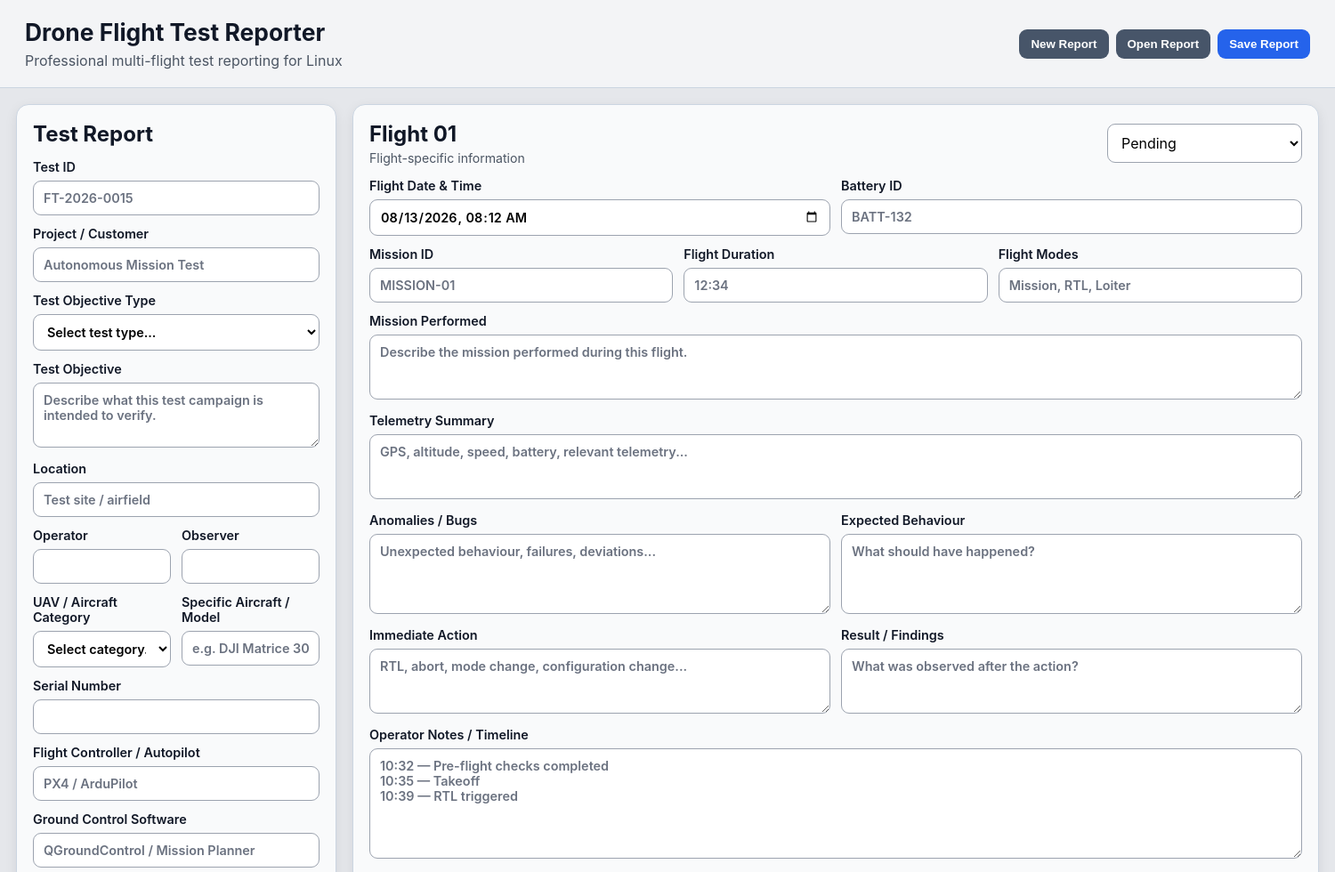
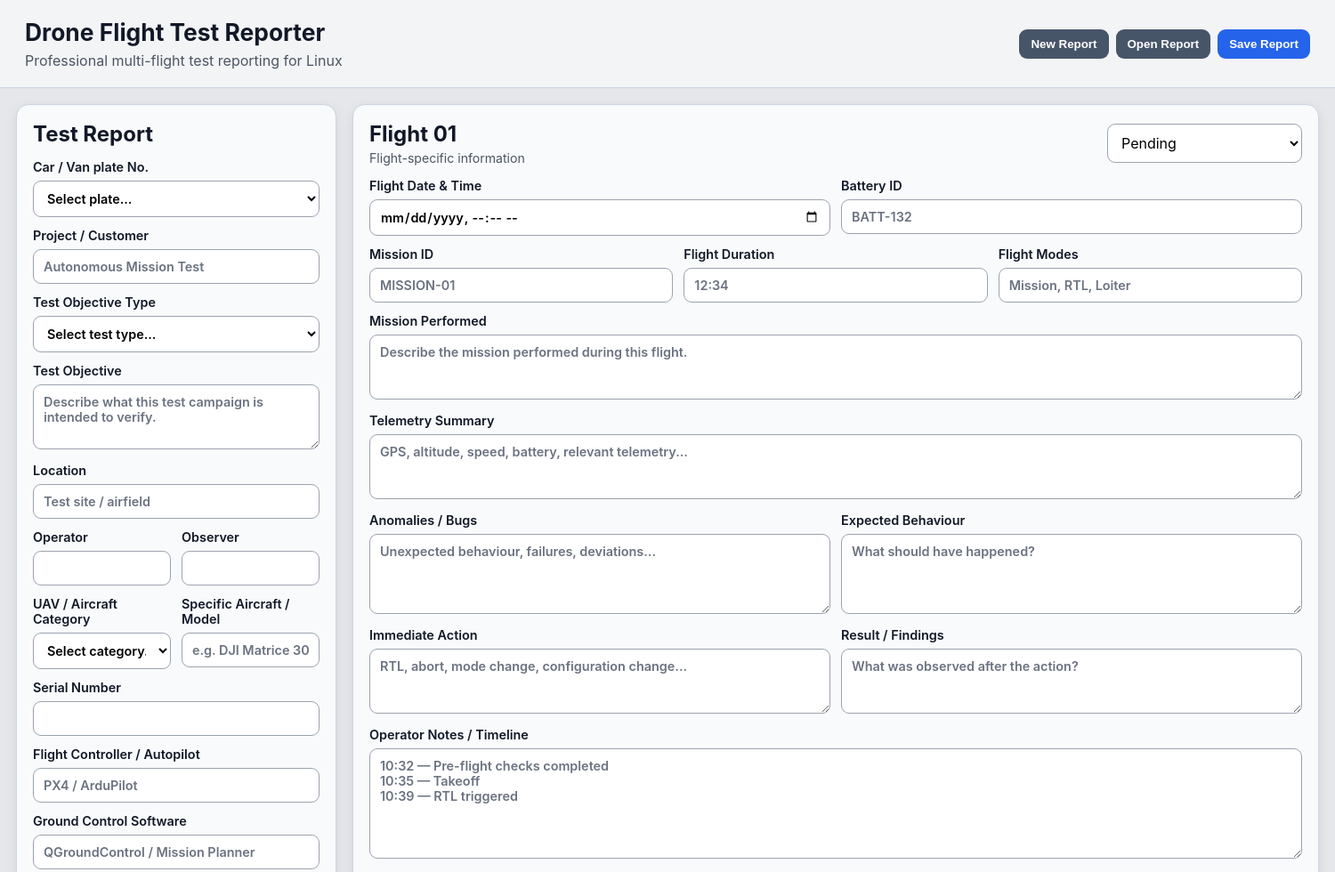
Before and after one commit to TectiveJK/drone-flight-test-reporter, an Electron app: page index.html in a window 1500 px wide. Shown: the top 980 px of the page at 89% size. Drawn offline with Linux system fonts and the light colour scheme.

Commit message:
feat: replace test id with vehicle plate selector

```diff
--- a/index.html
+++ b/index.html
@@ -4,7 +4,7 @@
 <body>
 <header class="app-header"><div><h1>Drone Flight Test Reporter</h1><p>Professional multi-flight test reporting for Linux</p></div><div class="header-actions"><button id="newReportButton" class="secondary">New Report</button><button id="openReportButton" class="secondary">Open Report</button><button id="saveDataButton">Save Report</button></div></header>
 <main class="app-shell"><aside class="sidebar"><section class="panel"><div class="section-header"><h2>Test Report</h2></div>
-<label>Test ID<input id="testId" placeholder="FT-2026-0015" /></label><label>Project / Customer<input id="project" placeholder="Autonomous Mission Test" /></label>
+<label>Car / Van plate No.<select id="vehiclePlate"><option value="">Select plate...</option><option>V-328-TL (Old)</option><option>V-960-VH (New)</option></select></label><label>Project / Customer<input id="project" placeholder="Autonomous Mission Test" /></label>
 <label>Test Objective Type<select id="objectiveType"><option value="">Select test type...</option><option>Unit test</option><option>Integration test</option><option>Requirement verification</option><option>Exploratory test</option><option>Regression test</option><option>Stress test</option><option>Acceptance test</option><option>User or stakeholder feedback test</option></select></label>
 <label>Test Objective<textarea id="objective" rows="3" placeholder="Describe what this test campaign is intended to verify."></textarea></label><label>Location<input id="location" placeholder="Test site / airfield" /></label>
 <div class="grid-2"><label>Operator<input id="operator" /></label><label>Observer<input id="observer" /></label></div>
```
